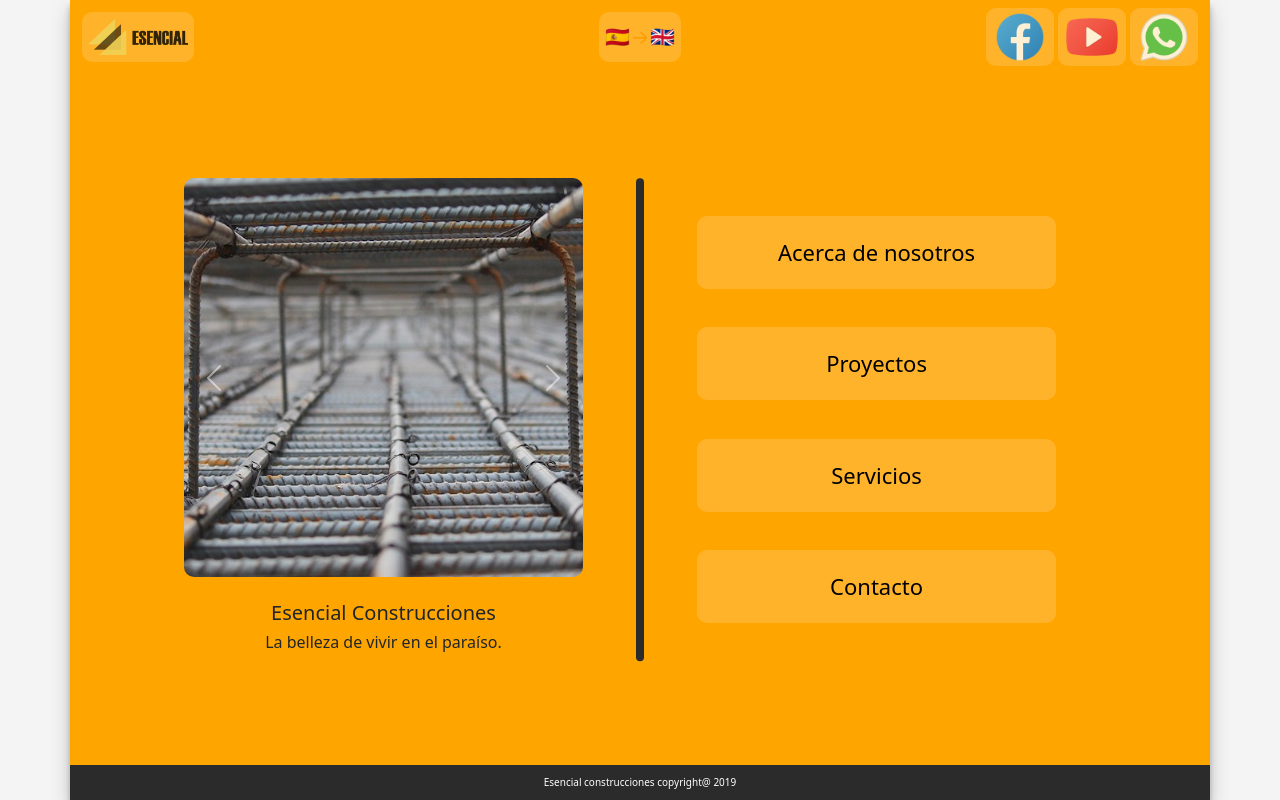
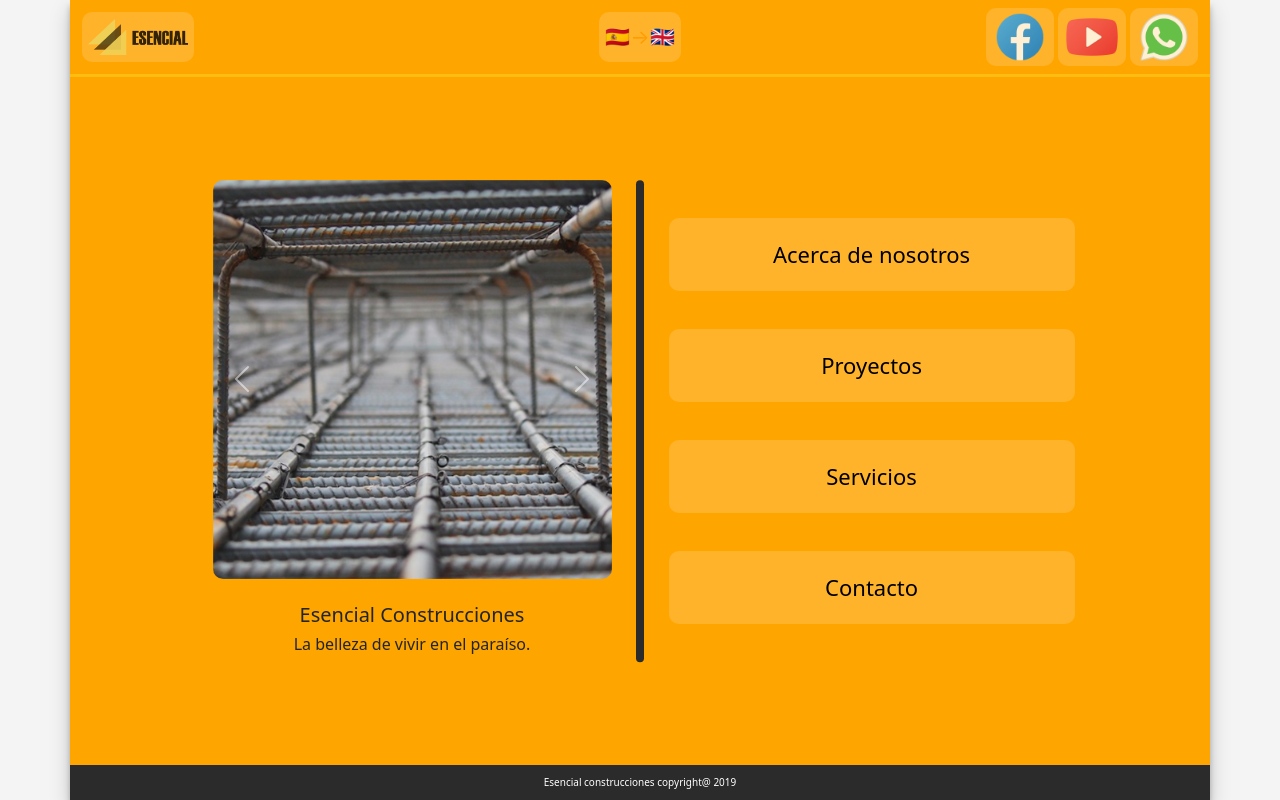
Before and after one commit to egmp7/Esencial-Construcciones, a Flask app: page /home in a window 1280 px wide. Run offline with Flask 2, Linux system fonts and the light colour scheme; parts of the project's set-up code (start-up, migrations or seed data) failed here and were passed over; some libraries are stand-ins or nearby versions.

Commit message:
responsive app

```diff
--- a/application/static/js/componentsLayout.js
+++ b/application/static/js/componentsLayout.js
@@ -21,10 +21,15 @@ draw = function()
     }
 }
 
-
 /** Draws components in main container */
 drawComputerView = function ()
 {
+    /***********************************************
+    * NAV
+    ***********************************************/
+    $(".social-media").css({display: "block"});
+    $("nav .language").css({textAlign: "center"});
+
     const MAIN_WINDOW_WIDTH = $(".container").width();
     const MAIN_WINDOW_HEIGHT = $(window).height() - $("nav").outerHeight() - $("footer").outerHeight();
 
@@ -32,20 +37,15 @@ drawComputerView = function ()
 
         const BLOCK_WIDTH = MAIN_WINDOW_WIDTH/2;
 
-        $(".block1").css({
-            width: BLOCK_WIDTH,
-            height: MAIN_WINDOW_HEIGHT})
-
-        $(".block2").css({
-            width: BLOCK_WIDTH,
-            height: MAIN_WINDOW_HEIGHT
-        })
+        $(".block1").css({width: BLOCK_WIDTH, height: MAIN_WINDOW_HEIGHT, display: "flex"})
+        $(".block2").css({ width: BLOCK_WIDTH, height: MAIN_WINDOW_HEIGHT})
 
             const MAIN_BUTTONS_HEIGHT = MAIN_WINDOW_HEIGHT*0.7
-            $(".mainButtons").height(MAIN_BUTTONS_HEIGHT);
+            $(".mainButtons").css({height: MAIN_BUTTONS_HEIGHT, marginRight:0});
+            $(".mainButtons button").css({width: "75%"});
 
         const STICK_HEIGHT = MAIN_WINDOW_HEIGHT * 0.7;
-        $(".stick").height(STICK_HEIGHT);
+        $(".stick").css({height: STICK_HEIGHT, display:"block"});
 
         /***********************************************
          * MODAL
@@ -71,6 +71,12 @@ drawComputerView = function ()
             width: BLOCK_WIDTH, height: MODAL_BODY_HEIGHT,
             position: "absolute"
         })
+            /***********************************************
+             * ABOUT
+             ***********************************************/
+
+            $("#about .carousel").css({paddingRight: 30, width: "80%"})
+            $("#about .text").css({paddingLeft: 30, width: "80%"})
 
             /***********************************************
              * PROJECTS
@@ -105,9 +111,82 @@ drawComputerView = function ()
 
             $(".grid").css({width: GRID_WIDTH,
                             paddingLeft: PADDING_LEFT_GRID})
+
+            /***********************************************
+             * CONTACT
+             ***********************************************/
+
+            $("#contact .map").css({width: "85%", paddingRight: 25})
+            $("#contact form").css({
+                paddingTop: 20,     paddingBottom: 20,
+                paddingLeft: 25,    width: "85%"})
 }
 
 drawPhoneView = function()
 {
+    $(".social-media").css({display: "none"});
+    $("nav .language").css({textAlign: "end"});
+
+    const MAIN_WINDOW_WIDTH = $(".container").width();
+    const MAIN_WINDOW_HEIGHT = $(window).height() - $("nav").outerHeight() - $("footer").outerHeight();
+
+    $("main").height(MAIN_WINDOW_HEIGHT);
+
+        $(".block1").css({display: "none"})
+        $(".block2").css({ width: MAIN_WINDOW_WIDTH, height: MAIN_WINDOW_HEIGHT})
+
+            const MAIN_BUTTONS_HEIGHT = MAIN_WINDOW_HEIGHT*0.7
+            $(".mainButtons").css({height: MAIN_BUTTONS_HEIGHT, marginRight: "5%"});
+            $(".mainButtons button").css({width: "100%"});
+
+        $(".stick").css({display:"none"});
+
+        const MODAL_TITLE_HEIGHT = 42;
+        const MODAL_BODY_HEIGHT = MAIN_WINDOW_HEIGHT - MODAL_TITLE_HEIGHT;
+
+        $(".modal").css({
+            width: MAIN_WINDOW_WIDTH,
+            height:MAIN_WINDOW_HEIGHT
+        })
+
+        $(".modal .title").height(MODAL_TITLE_HEIGHT)
+
+        $(".modal .block1").css({
+            left: "",                   top:"",
+            width: MAIN_WINDOW_WIDTH,   height: "",
+            position: "relative",       display:"block"
+        })
+
+        $(".modal .block2").css({
+            left: "",                   top:"",
+            width: MAIN_WINDOW_WIDTH,   height: "",
+            position: "relative"
+        })
+
+        /***********************************************
+        * ABOUT
+        ***********************************************/
+
+        $("#about .carousel").css({padding: 5, width: "100%"})
+        $("#about .text").css({padding: 5, width: "100%"})
+
+        /***********************************************
+         * SERVICES
+         ***********************************************/
+
+        const PADDING_LEFT_GRID = 30;
+        const RESPONSIVE_GRID_WIDTH_RATIO =300
+        const GRID_WIDTH = (MAIN_WINDOW_WIDTH - PADDING_LEFT_GRID) /
+            Math.floor(MAIN_WINDOW_WIDTH / RESPONSIVE_GRID_WIDTH_RATIO)
+
+        $(".grid").css({width: GRID_WIDTH,
+                        paddingLeft: PADDING_LEFT_GRID})
+
+        /***********************************************
+         * CONTACT
+         ***********************************************/
+
+        $("#contact .map").css({width: "100%", padding: 8})
+        $("#contact form").css({width: "100%", padding: 8})
 
 }
--- a/application/static/js/events.js
+++ b/application/static/js/events.js
@@ -35,6 +35,7 @@ $( "#closeModal" ).click(function() {
     $(".greeting").css("display", "block");
     $(".mainButtons").css("display", "grid");
     $(".stick").css({display: "block", width: 8});
+    draw();
 });
 
 /** Hides the main componets and shows the modal component */
--- a/application/static/styles/_about.scss
+++ b/application/static/styles/_about.scss
@@ -21,6 +21,7 @@
     .text {
       width: 80%;
       padding-left: 30px;
+      height: inherit;
       p{
         text-align: justify;
       }
--- a/application/static/styles/_contact.scss
+++ b/application/static/styles/_contact.scss
@@ -9,8 +9,6 @@
     justify-items: end;
 
     .map{
-      width:85%;
-      padding-right:25px;
 
       .text{
         text-align: center;
@@ -45,11 +43,7 @@
     align-items: center;
 
     .form{
-      padding-top:20px;
-      padding-bottom:20px;
-      padding-left: 25px;
-      width:85%;
-
+      height: inherit;
       h3{
         font-size: 22px;
       }
--- a/application/static/styles/_main.scss
+++ b/application/static/styles/_main.scss
@@ -16,8 +16,8 @@ main{
     flex-wrap: wrap;
     align-content: center;
     .greeting{
-      margin-right:10%;
-      width: 70%;
+      padding-right:5%;
+      width: 75%;
 
       .carousel{
         width: 100%;
@@ -46,12 +46,11 @@ main{
     align-content: center;
 
     .mainButtons{
-      margin-left: 10%;
+      margin-left: 5%;
       display: grid;
       align-content: space-evenly;
 
       button{
-        width: 70%;
         padding: 20px;
         color: black;
         font-size: 22px;
@@ -60,7 +59,6 @@ main{
   }
 
   .stick{
-    z-index: 1;
     @include center;
     background-color: $footer-background;
     border-radius: 20px;
@@ -68,7 +66,6 @@ main{
   }
 
   .modal{
-    z-index: 0;
     display: none;
     background-color: white;
     overflow: scroll;
--- a/application/static/styles/_nav_footer.scss
+++ b/application/static/styles/_nav_footer.scss
@@ -4,6 +4,8 @@
 
 nav {
   background: $nav-background;
+  border-bottom: solid;
+  border-bottom-color: $modal-title-background;
 
   img {
     width: 56px;
@@ -20,10 +22,6 @@ nav {
     }
   }
 
-  .language{
-    text-align: center;
-  }
-
   .social-media{
     text-align: end;
   }
--- a/application/static/styles/style.css
+++ b/application/static/styles/style.css
@@ -10,8 +10,8 @@ main .block1 {
   align-content: center;
 }
 main .block1 .greeting {
-  margin-right: 10%;
-  width: 70%;
+  padding-right: 5%;
+  width: 75%;
 }
 main .block1 .greeting .carousel {
   width: 100%;
@@ -34,18 +34,16 @@ main .block2 {
   align-content: center;
 }
 main .block2 .mainButtons {
-  margin-left: 10%;
+  margin-left: 5%;
   display: grid;
   align-content: space-evenly;
 }
 main .block2 .mainButtons button {
-  width: 70%;
   padding: 20px;
   color: black;
   font-size: 22px;
 }
 main .stick {
-  z-index: 1;
   position: absolute;
   top: 50%;
   left: 50%;
@@ -55,7 +53,6 @@ main .stick {
   width: 8px;
 }
 main .modal {
-  z-index: 0;
   display: none;
   background-color: white;
   overflow: scroll;
@@ -101,6 +98,7 @@ main .modal #closeModal {
 #about .block2 .text {
   width: 80%;
   padding-left: 30px;
+  height: inherit;
 }
 #about .block2 .text p {
   text-align: justify;
@@ -215,10 +213,6 @@ main .modal #closeModal {
   align-items: center;
   justify-items: end;
 }
-#contact .block1 .map {
-  width: 85%;
-  padding-right: 25px;
-}
 #contact .block1 .map .text {
   text-align: center;
 }
@@ -246,10 +240,7 @@ main .modal #closeModal {
   align-items: center;
 }
 #contact .block2 .form {
-  padding-top: 20px;
-  padding-bottom: 20px;
-  padding-left: 25px;
-  width: 85%;
+  height: inherit;
 }
 #contact .block2 .form h3 {
   font-size: 22px;
@@ -327,6 +318,8 @@ main .modal #closeModal {
 }
 nav {
   background: orange;
+  border-bottom: solid;
+  border-bottom-color: #ffbc11;
 }
 nav img {
   width: 56px;
@@ -337,9 +330,6 @@ nav img:hover {
 }
 nav .logo img {
   width: 100px;
-}
-nav .language {
-  text-align: center;
 }
 nav .social-media {
   text-align: end;
```
Also changed, not shown: 1 other file.
